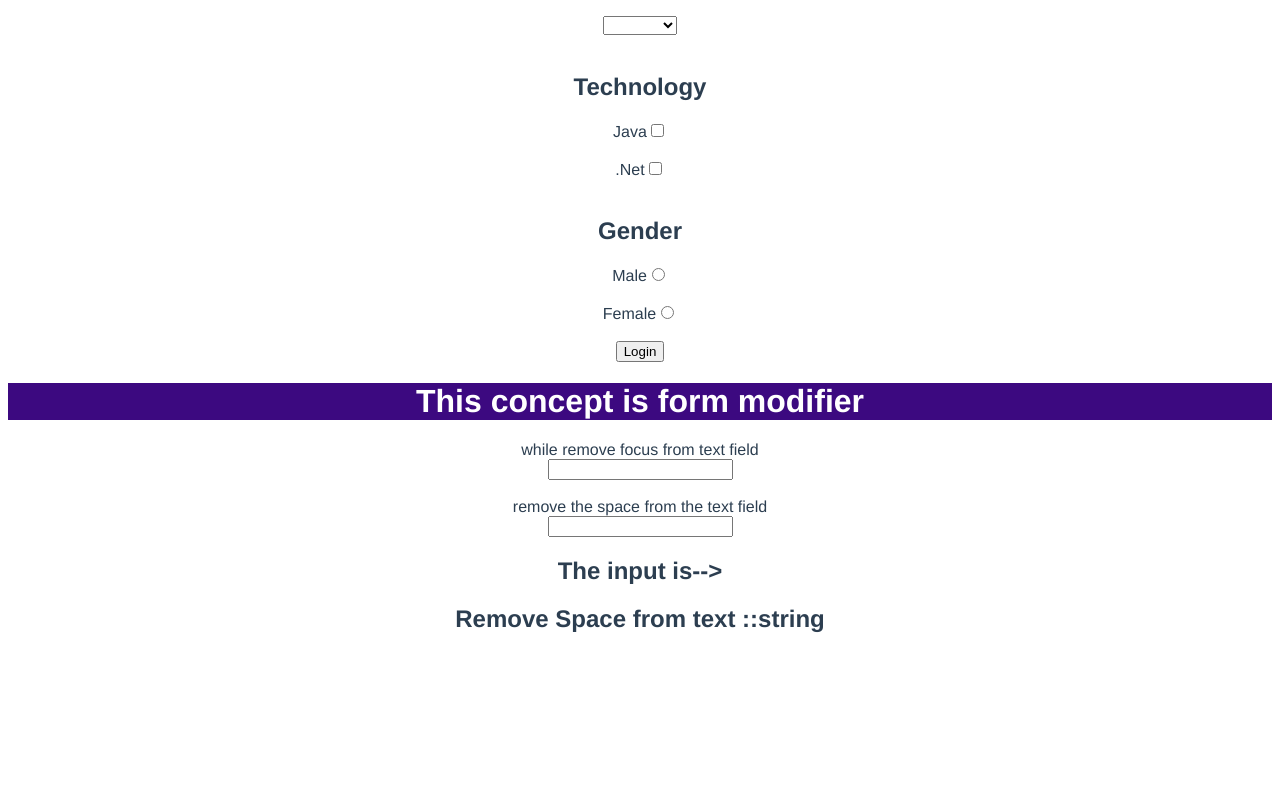
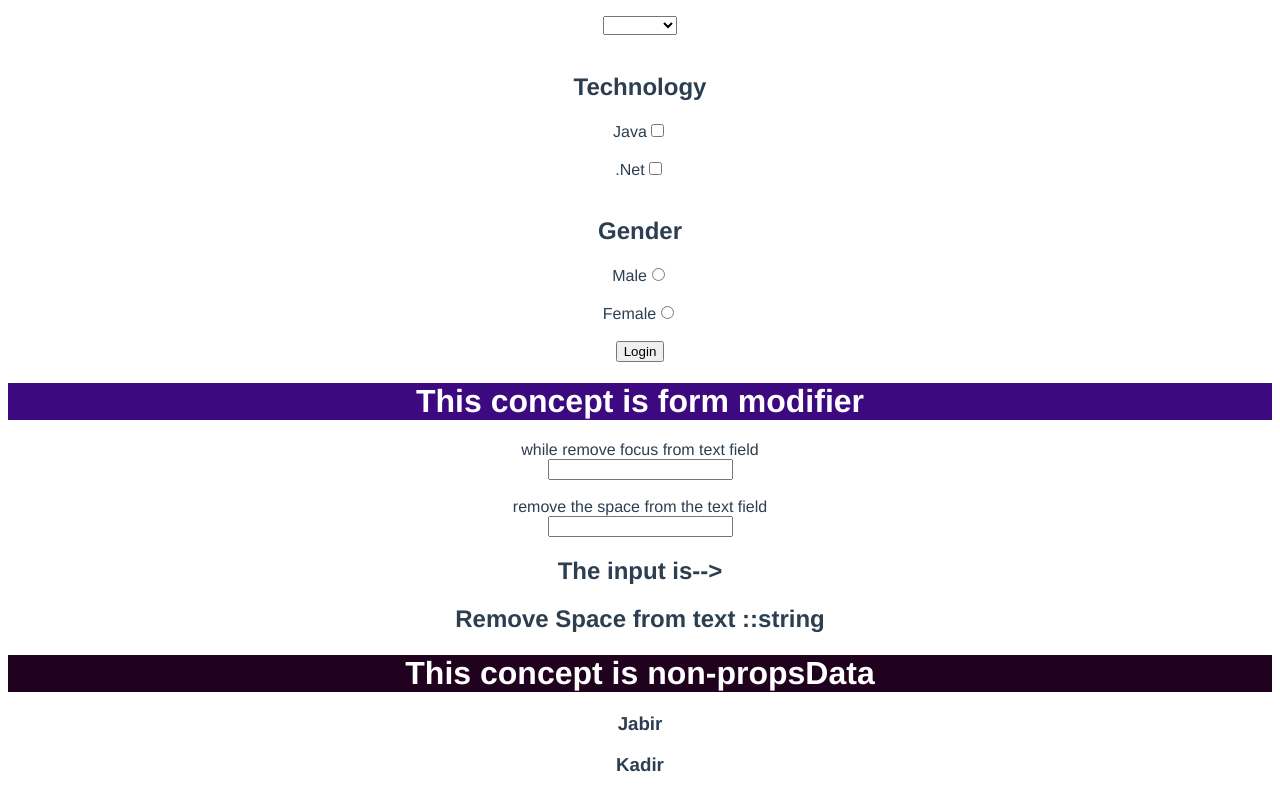
Before and after one commit to khankadir193/VueJs-Concepts, a Vue app: page / in a window 1280 px wide. Shown: the part 3883-4678 px from the top of the page. Before the commit the page ends 4536 px from the top, so only its background shows below. Built offline with nearby package versions, Linux system fonts and the light colour scheme.

Commit message:
non-props data

```diff
--- a/src/App.vue
+++ b/src/App.vue
@@ -17,6 +17,7 @@
   <refComponent />
   <FormComponent />
   <formModifierComponent />
+  <nonPropsParent />
 
 </template>
 
@@ -39,6 +40,7 @@ import UserToParentTop from './components/UserToParentTop.vue';
 import refComponent from './components/refComponent.vue';
 import FormComponent from './components/formComponent.vue';
 import formModifierComponent from './components/formModifierComponent.vue';
+import nonPropsParent from './components/non-PropsParent.vue';
 
 
 
@@ -62,7 +64,8 @@ export default {
     UserToParentTop,
     refComponent,
     FormComponent,
-    formModifierComponent
+    formModifierComponent,
+    nonPropsParent
   }
 }
 </script>
--- /dev/null
+++ b/src/components/non-PropsChild.vue
@@ -0,0 +1,30 @@
+<template>
+<!-- <h2>This is the non-props data child components</h2> -->
+
+<div>
+    <h3>Jabir</h3>
+    <h3>Kadir</h3>
+    <!-- <h3 v-bind="$attrs">Rehan</h3> -->
+    <h3>{{ id }}</h3>
+    <h3>{{ data }}</h3>
+</div>
+
+</template>
+
+
+<script>
+export default {
+    name: 'non-PropsChild',
+    inheritAttrs:false,
+    // props:{
+    //     id:String,
+    //     data:String
+    // }
+
+}
+</script>
+
+
+<style scoped>
+
+</style>
--- /dev/null
+++ b/src/components/non-PropsParent.vue
@@ -0,0 +1,30 @@
+<template>
+<h1>This concept is non-propsData</h1>
+<nonPropsChild data="this non-props data Parent component" id="khankadir" />
+
+</template>
+
+
+<script>
+import nonPropsChild from './non-PropsChild.vue';
+export default {
+    name: 'non-PropsParent',
+    data() {
+        return {
+            data: '',
+            removeSpace: ''
+        }
+    },
+    components:{
+        nonPropsChild
+    }
+}
+</script>
+
+
+<style scoped>
+h1 {
+    background-color: rgb(32, 2, 30);
+    color: white;
+}
+</style>
```
